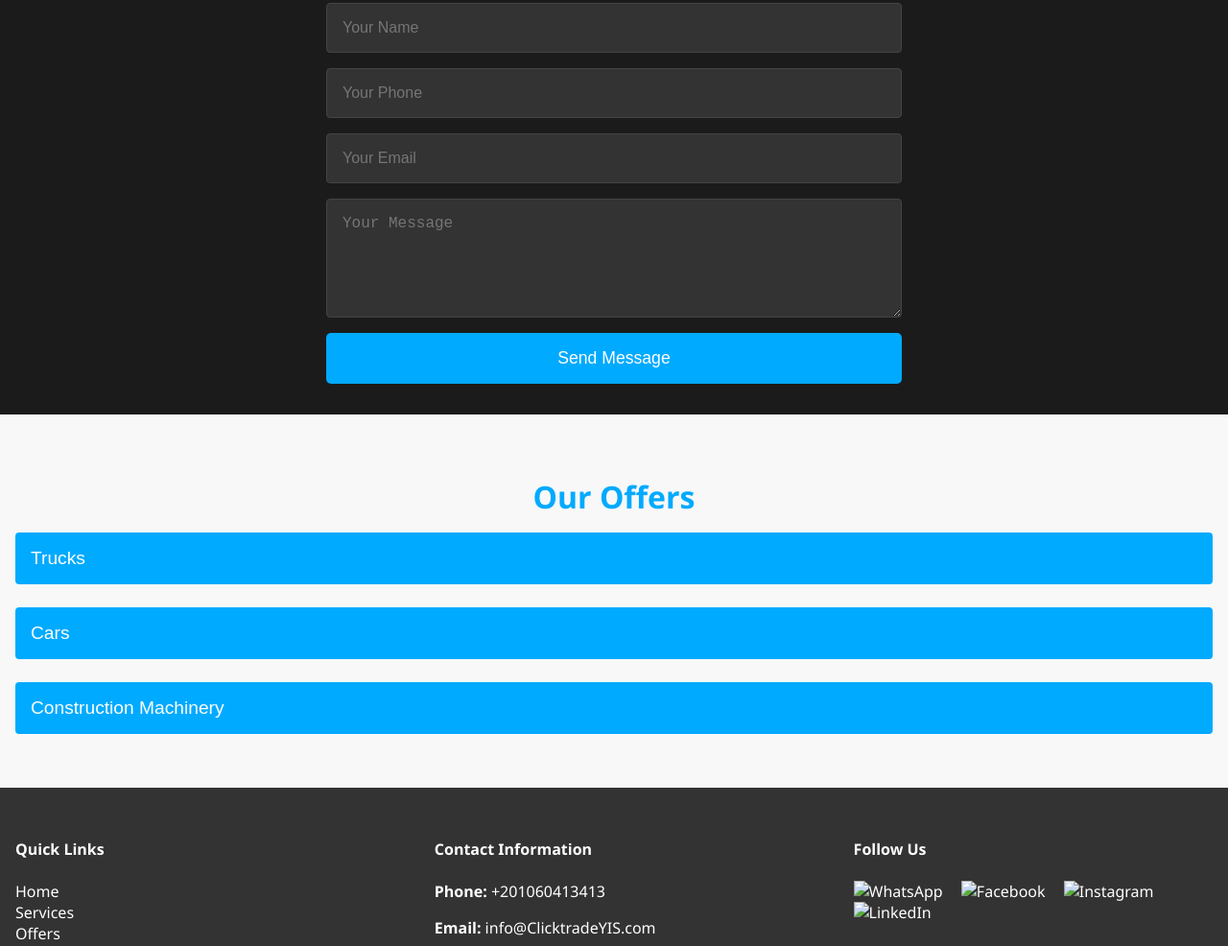
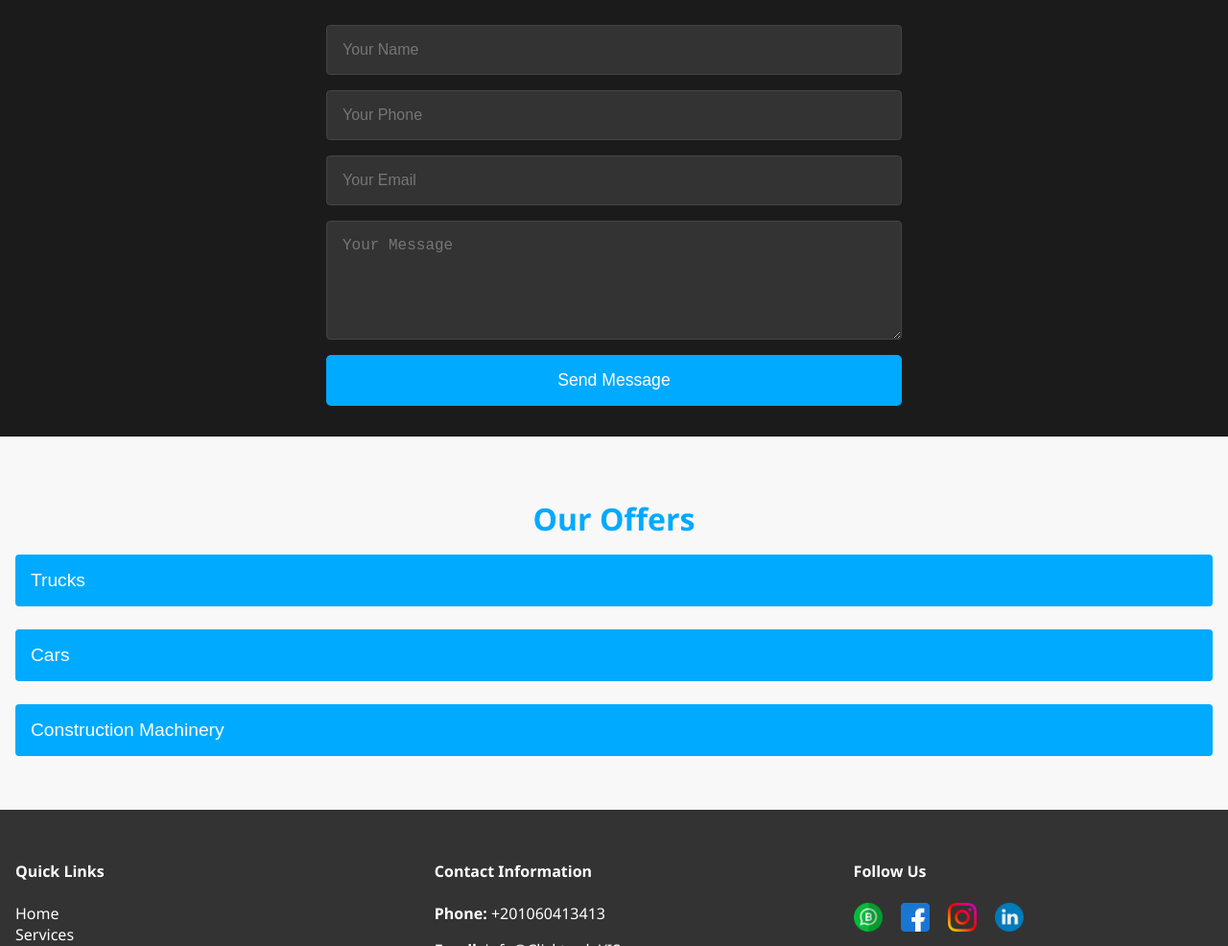
Before and after one commit to YisTech88/ClickTradE-YIS, a plain HTML site: page index.html in a window 1280 px wide. Shown: the part 1814-2800 px from the top of the page at 96% size. Drawn offline with Linux system fonts and the light colour scheme.

Commit message:
Update index.html

```diff
--- a/index.html
+++ b/index.html
@@ -12,7 +12,7 @@
     <!-- Header -->
     <header class="main-header">
         <div class="logo">
-            <img src="images/logo1.png" alt="Y.I.S Logo" />
+            <img src="logo1.png" alt="Y.I.S Logo" />
             <h1>ClickTradE Y.I.S</h1>
         </div>
         <nav class="navbar">
@@ -208,10 +208,10 @@
             <!-- Social Media Icons -->
             <div class="footer-social">
                 <h4>Follow Us</h4>
-                <a href="https://wa.me/201060413413" target="_blank" class="social-icon"><img src="icons/whatsapp.png" alt="WhatsApp"></a>
-                <a href="https://facebook.com/ClickTradE.YIS" target="_blank" class="social-icon"><img src="icons/facebook.png" alt="Facebook"></a>
-                <a href="https://instagram.com/yisconnect" target="_blank" class="social-icon"><img src="icons/instagram.png" alt="Instagram"></a>
-                <a href="https://linkedin.com/company/in/ahmed-issa-a851581b9" target="_blank" class="social-icon"><img src="icons/linkedin.png" alt="LinkedIn"></a>
+                <a href="https://wa.me/201060413413" target="_blank" class="social-icon"><img src="whatsapp.png" alt="WhatsApp"></a>
+                <a href="https://facebook.com/ClickTradE.YIS" target="_blank" class="social-icon"><img src="facebook.png" alt="Facebook"></a>
+                <a href="https://instagram.com/yisconnect" target="_blank" class="social-icon"><img src="instagram.png" alt="Instagram"></a>
+                <a href="https://linkedin.com/company/in/ahmed-issa-a851581b9" target="_blank" class="social-icon"><img src="linkedin.png" alt="LinkedIn"></a>
             </div>
         </div>
 
```
